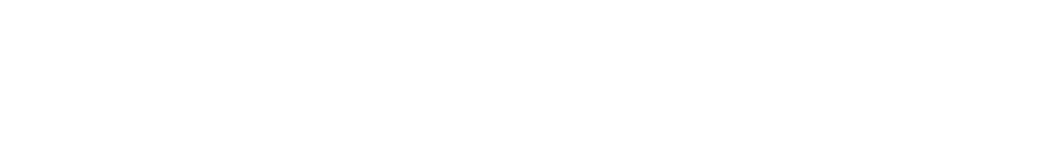
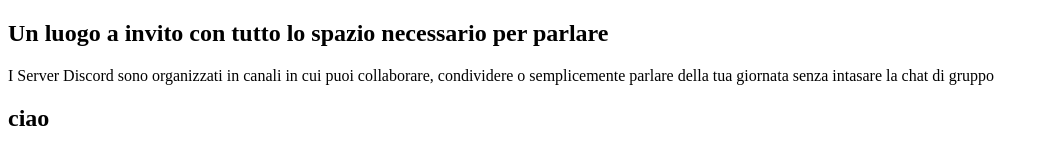
Before and after one commit to Boolean-projects-paolo/esercizio-branche, a plain HTML site: page index.html in a window 1280 px wide. Shown: the whole page, without its empty margins (0-1049 px from the left). Drawn offline with Linux system fonts and the light colour scheme.

Commit message:
third commit

```diff
--- a/index.html
+++ b/index.html
@@ -7,7 +7,18 @@
 </head>
 <body>
     <main>
-
+        <section class="section-feature">
+            <div class="container1">
+                <div class="image" id="image1"></div>
+                <div class="text">
+                    <h1 class="titolo2">Un luogo a invito con tutto lo spazio necessario per parlare</h1>
+                    <p class="it">I Server Discord sono organizzati in canali in cui puoi collaborare, condividere o semplicemente parlare della tua giornata senza intasare la chat di gruppo</p>
+                </div>
+            </div>
+        </section>
+        <h2>
+            ciao
+        </h2>
     </main>
 </body>
 </html>
```
